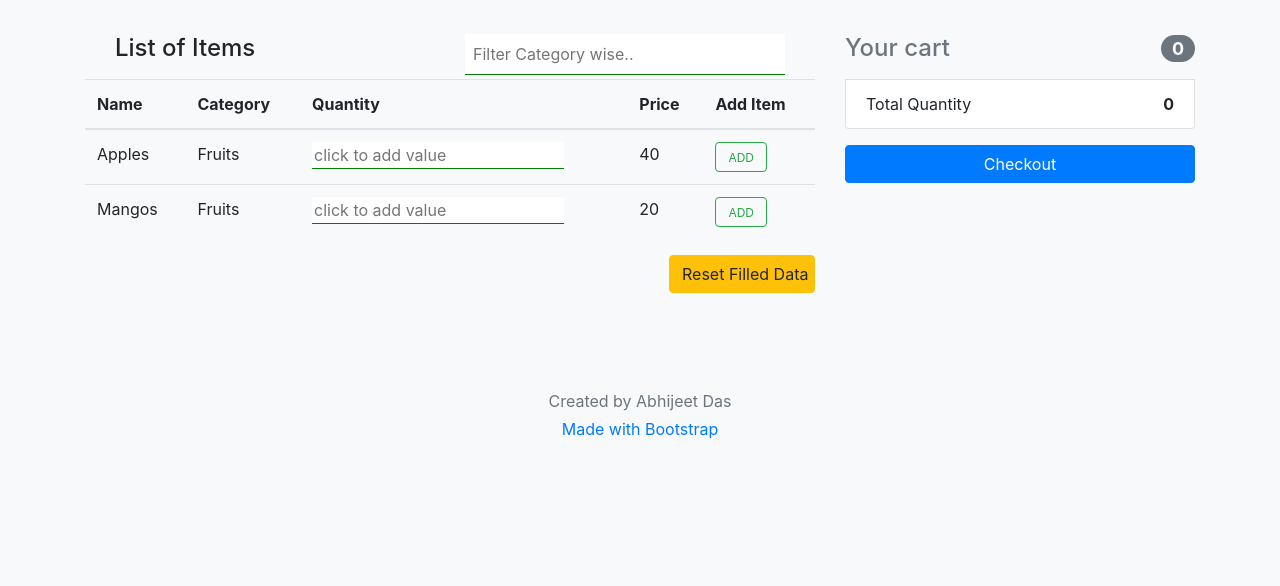
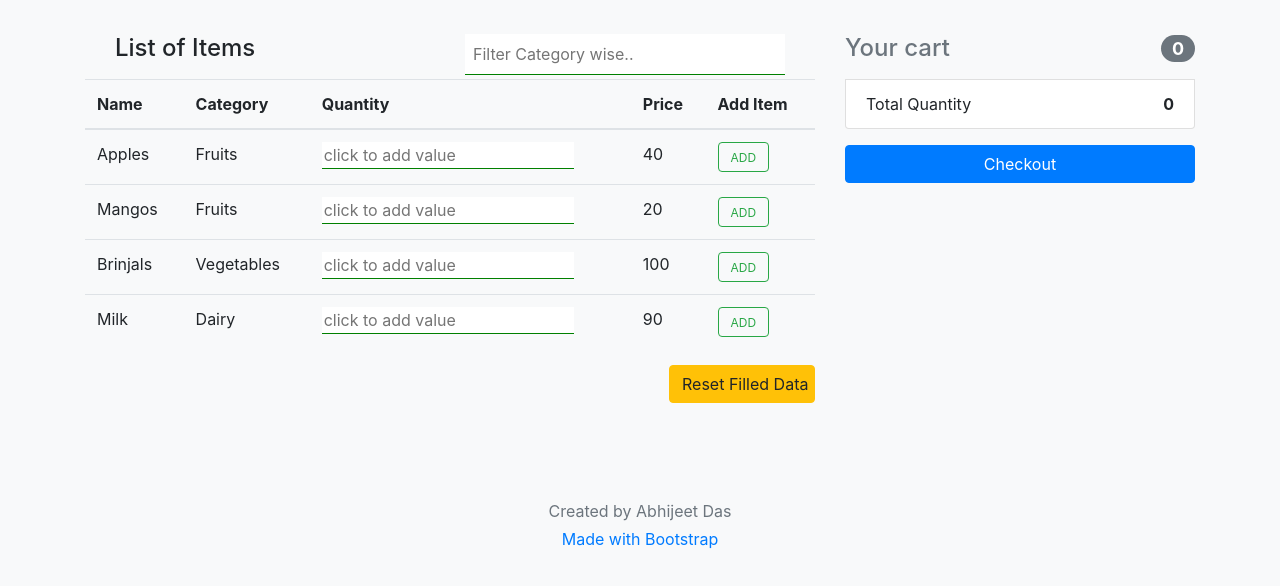
Before and after one commit to kingslair/Add-To-Cart, a plain HTML site: page index.html in a window 1280 px wide. Shown: the part 108-694 px from the top of the page. Drawn offline with Linux system fonts and the light colour scheme.

Commit message:
Add files via upload

```diff
--- a/index.html
+++ b/index.html
@@ -77,8 +77,8 @@
   	<script>
 		var categoryList = ["fruits", "vegetables", "dairy"];
 		var fruits = [{"item" : "Apples", "category" : "Fruits" ,"value": 40}, {"item" : "Mangos", "category" : "Fruits" , "value": 20}];
-		var vegetables = [{"item" : "brinjals", "value" : 100}];
-		var dairy = [{"item" : "milk", "value" : 90}];
+		var vegetables = [{"item" : "Brinjals", "category" : "Vegetables" ,"value" : 100}];
+		var dairy = [{"item" : "Milk", "category" : "Dairy", "value" : 90}];
 		var totalListQuantityValue = 0;
 		var orderList = [];
 
@@ -140,6 +140,7 @@
 			orderList.push(createCurrentOrderJSON);
 		}
 
+		//fruits products population function
 		function fillFruits() {
 			for(var eachItem=0; eachItem < fruits.length; eachItem++) {
 				let fruit = fruits[eachItem];
@@ -151,16 +152,47 @@
 			}
 		}
 
+		//vegetables products population function
+		function fillVegetables() {
+			for(var eachItem=0; eachItem < vegetables.length; eachItem++) {
+				let vegetable = vegetables[eachItem];
+				document.getElementById("itemsList").innerHTML += "<tr><td>" + vegetable.item + "</td>" + "<td>" + vegetable.category + "</td>"
+				+ "<td>" + "<input type='number' style='border: none; border-bottom: 1px solid green;' id=\"" + vegetable.item + "\" name=\"" + vegetable.item + "\" placeholder='click to add value'/>"
+				+ "</td>" + "<td>" + vegetable.value + "</td>"
+				+ "<td><button class='btn btn-outline-success' style='height: 30px; font-size: 12px;' onclick='addItemToList(\"" + vegetable.item +"\",\"" + vegetable.category +"\",\"" + vegetable.value +"\")'>ADD</button></td>"
+				+ "</tr>";
+			}
+		}
+
+		//dairy products population function
+		function fillDairy() {
+			console.log(dairy);
+			for(var eachItem=0; eachItem < dairy.length; eachItem++) {
+				let dairys = dairy[eachItem];
+				document.getElementById("itemsList").innerHTML += "<tr><td>" + dairys.item + "</td>" + "<td>" + dairys.category + "</td>"
+				+ "<td>" + "<input type='number' style='border: none; border-bottom: 1px solid green;' id=\"" + dairys.item + "\" name=\"" + dairys.item + "\" placeholder='click to add value'/>"
+				+ "</td>" + "<td>" + dairys.value + "</td>"
+				+ "<td><button class='btn btn-outline-success' style='height: 30px; font-size: 12px;' onclick='addItemToList(\"" + dairys.item +"\",\"" + dairys.category +"\",\"" + dairys.value +"\")'>ADD</button></td>"
+				+ "</tr>";
+			}
+		}
+
 		for(var items=0; items < categoryList.length; items++) {
+			//parsing each category in categoryList
 		    var categoryItems = categoryList[items];
 			switch(categoryItems) {
 				case "fruits":
 					fillFruits();
 					break;
 				case "vegetables":
+					fillVegetables();
 					break;
 				case "dairy":
+					fillDairy();
 					break;
+				//New Elements can be added here
+				//You need to have an matching function like the
+				//above in that case
 				default:
 					break;
 			}
```
